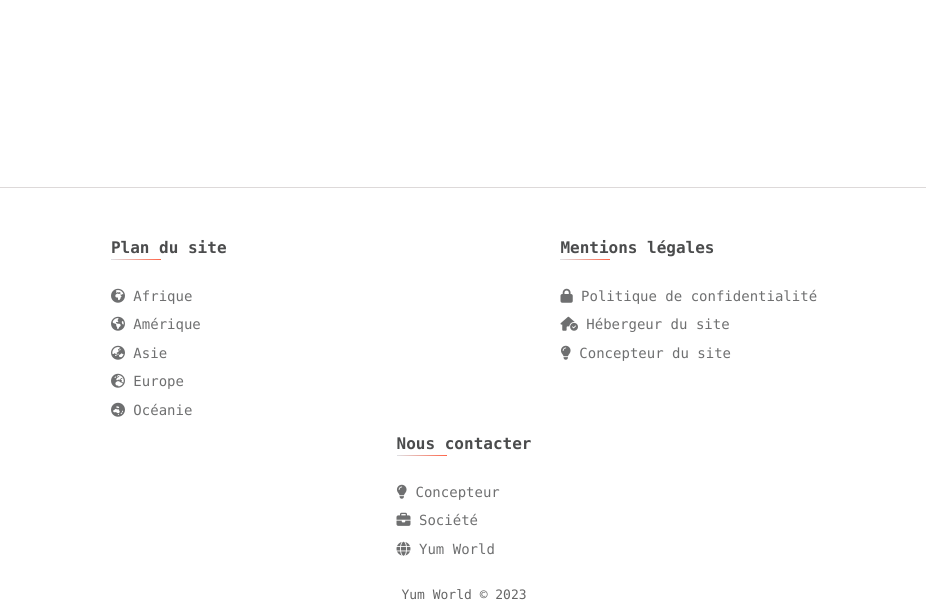
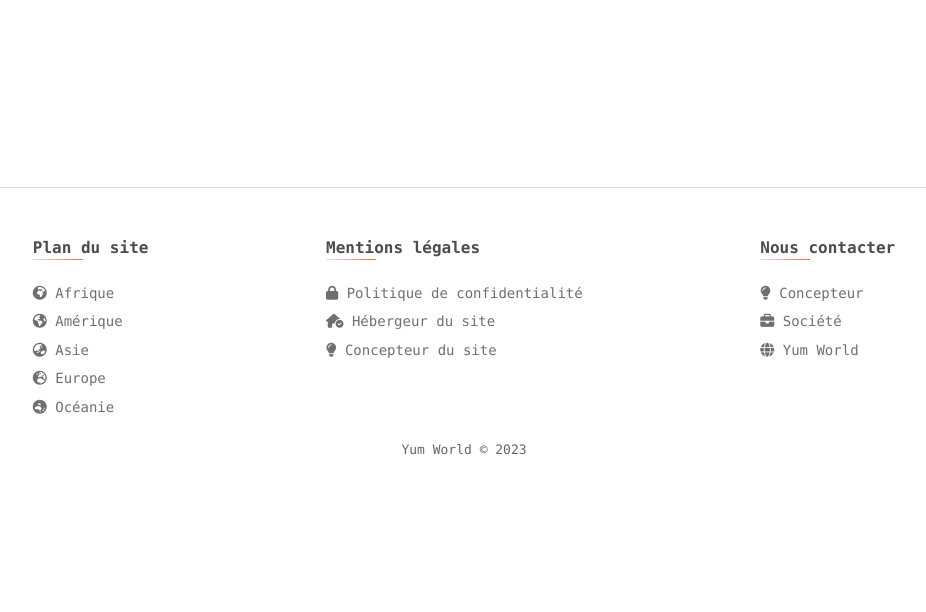
Before and after one commit to mrwtrbi/Yum-World, a PHP site: page /php/index.php in a window 1280 px wide. Shown: the part 520-1132 px from the top of the page, without its empty margins (176-1102 px from the left). After the commit the page ends 975 px from the top, so only its background shows below. Run offline with PHP 8.4, Linux system fonts and the light colour scheme; some libraries are stand-ins or nearby versions.

Commit message:
Update footer.css

```diff
--- a/css/footer.css
+++ b/css/footer.css
@@ -7,8 +7,8 @@
 }
 
 .colonne {
-	padding-left: 10%;
-	padding-right: 10%;
+	padding-left: 7%;
+	padding-right: 7%;
 }
 
 
@@ -60,7 +60,7 @@ footer .colonne {
 
 
 footer .colonne ul {
-	padding: 10px 0;
+	padding: 7px 0;
 }
 
 
```
